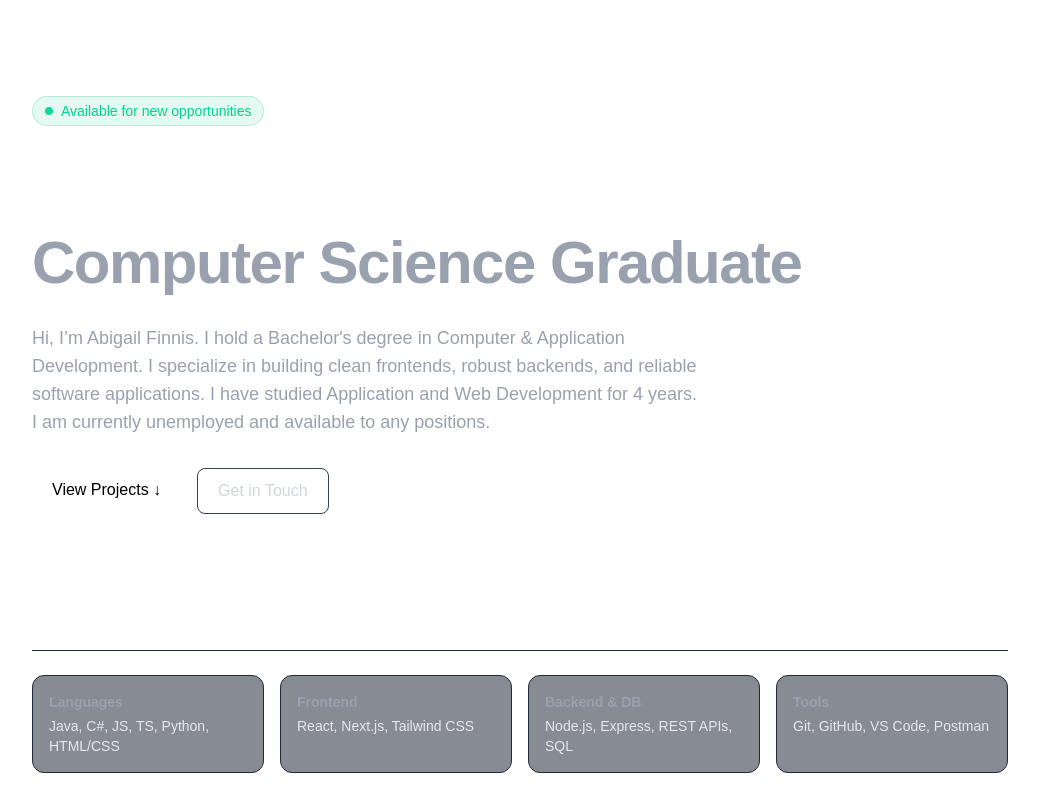
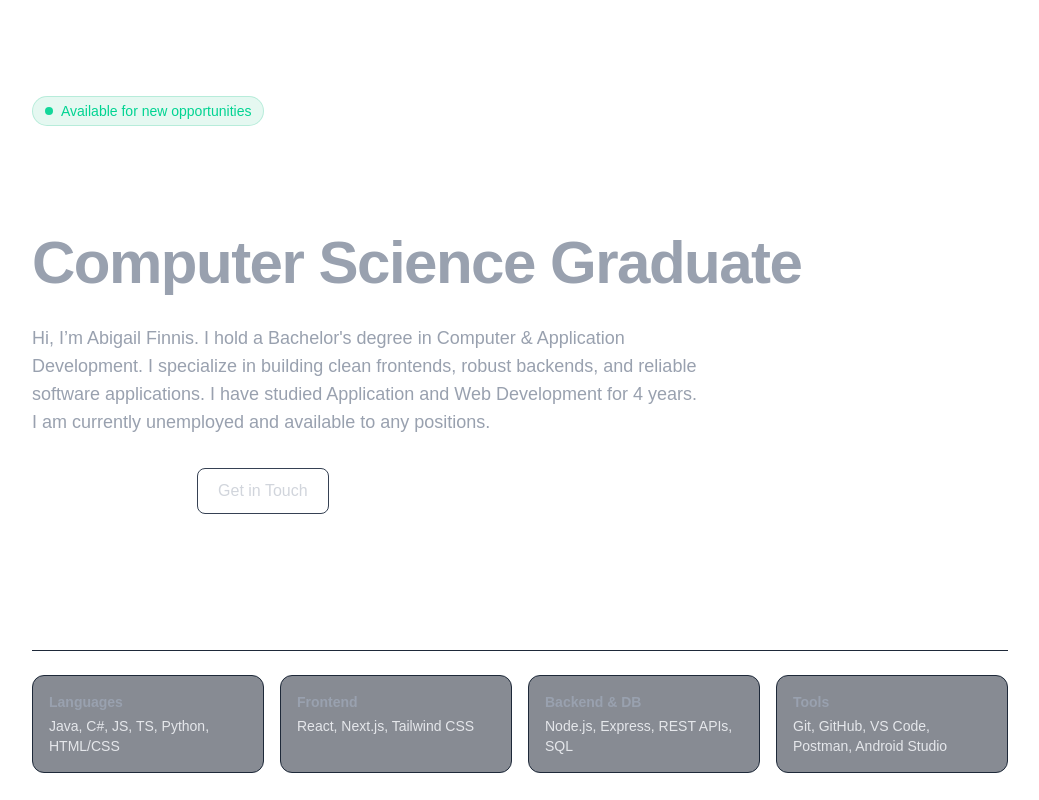
Before and after one commit to ST10045251/abby-portfolio, a Next.js app: page / in a window 1280 px wide. Shown: the top 800 px of the page, without its empty margins (120-1159 px from the left). Built offline with nearby package versions, Linux system fonts and the light colour scheme.

Commit message:
Update portfolio content

```diff
--- a/src/app/page.tsx
+++ b/src/app/page.tsx
@@ -46,7 +46,7 @@ export default function Home() {
         </motion.p>
 
         <motion.div variants={fadeInUp} className="flex gap-4 pt-2">
-          <a href="#projects" className="px-5 py-2.5 rounded-lg text-black font-medium hover:bg-gray-200 transition-all hover:scale-105 active:scale-95">
+          <a href="#projects" className="px-5 py-2.5 rounded-lg text-white font-medium hover:bg-gray-200 transition-all hover:scale-105 active:scale-95">
             View Projects ↓
           </a>
           <a href="#contact" className="px-5 py-2.5 rounded-lg border border-gray-700 text-gray-300 font-medium hover:bg-gray-800 transition-all hover:scale-105 active:scale-95">
@@ -69,7 +69,7 @@ export default function Home() {
             { category: 'Languages', items: 'Java, C#, JS, TS, Python, HTML/CSS' },
             { category: 'Frontend', items: 'React, Next.js, Tailwind CSS' },
             { category: 'Backend & DB', items: 'Node.js, Express, REST APIs, SQL' },
-            { category: 'Tools', items: 'Git, GitHub, VS Code, Postman' }
+            { category: 'Tools', items: 'Git, GitHub, VS Code, Postman, Android Studio' }
           ].map((skill, index) => (
             <motion.div
               key={index}
@@ -157,7 +157,7 @@ export default function Home() {
         <div className="flex gap-6">
           <a href="https://github.com/ST10045251" target="_blank" rel="noreferrer" className="hover:text-white transition-colors">GitHub</a>
           <a href="https://www.linkedin.com/in/abigail-finnis/" target="_blank" rel="noreferrer" className="hover:text-white transition-colors">LinkedIn</a>
-          <a href="mailto:abby.alicia.f@icloud.com" className="hover:text-white transition-colors">Email</a>
+          <a href="mailto:https://abby.alicia.f@icloud.com" className="hover:text-white transition-colors">Email</a>
         </div>
       </footer>
     </main>
```
